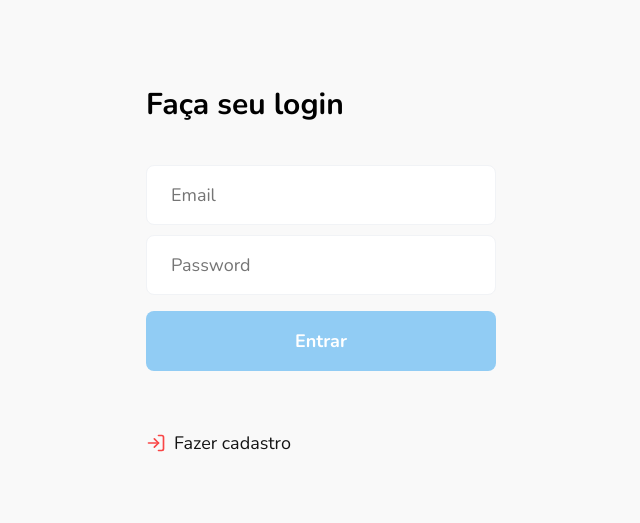
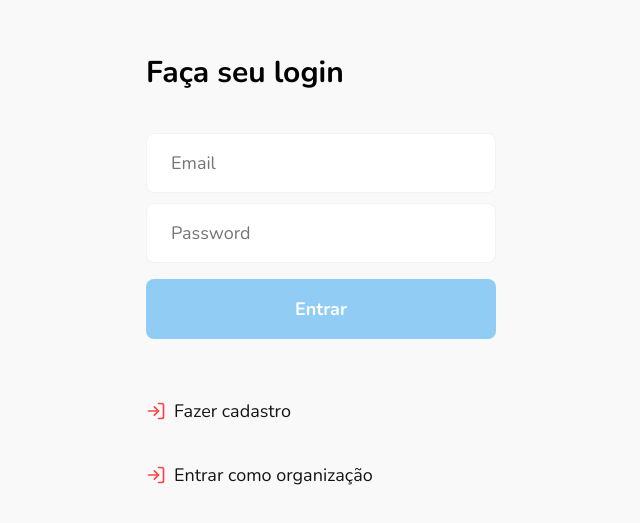
Before and after one commit to cabanga/teste-paga3, a React (Create React App) app: page /login/user in a window 1280 px wide. Shown: the part 101-624 px from the top of the page, without its empty margins (304-944 px from the left). Built offline with nearby package versions, Linux system fonts and the light colour scheme.

Commit message:
fix link form

```diff
--- a/src/pages/LoginUser/index.js
+++ b/src/pages/LoginUser/index.js
@@ -57,6 +57,11 @@ export default function Logon() {
             <FiLogIn size={20} color="#F94545"/>
             Fazer cadastro
           </Link>
+
+          <Link to="/login/seller" className="back-link">
+            <FiLogIn size={20} color="#F94545"/>
+            Entrar como organização
+          </Link>
         </form>
       </section>
     </div>
--- a/src/pages/RegisterUser/index.js
+++ b/src/pages/RegisterUser/index.js
@@ -1,6 +1,6 @@
 import React, { useState } from 'react';
 import { Link, useHistory } from 'react-router-dom';
-import { FiArrowLeft } from 'react-icons/fi';
+import { FiArrowLeft, FiUserPlus } from 'react-icons/fi';
 
 import api from '../../services/api';
 import './style.css';
@@ -51,6 +51,11 @@ export default function RegisterSeller() {
             <FiArrowLeft size={20} color="#F94545"/>
             Fazer login
           </Link>
+
+          <Link to="/register/seller" className="back-link">
+            <FiUserPlus size={20} color="#F94545"/>
+            Cadastre sua loja
+          </Link>
         </section>
         <form onSubmit={handleRegister}>
           <input
--- a/src/pages/SellerProfile/index.js
+++ b/src/pages/SellerProfile/index.js
@@ -73,15 +73,12 @@ function SellerProfile() {
             id,
             productName,
             productDescription,
-            productImage,
             productCode,
             productPrice
           }) => (
             <li key={id}>
             <strong>Produto</strong>
             <p>{productName}</p>
-            <strong>Imagem</strong>
-            <p>{productImage}</p>
             <strong>Descrição</strong>
             <p>{productDescription}</p>
             <strong>Código do Produto</strong>
```
